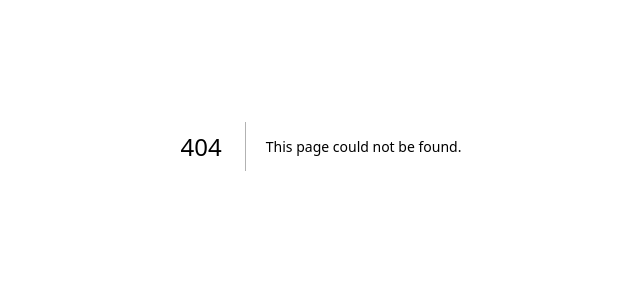
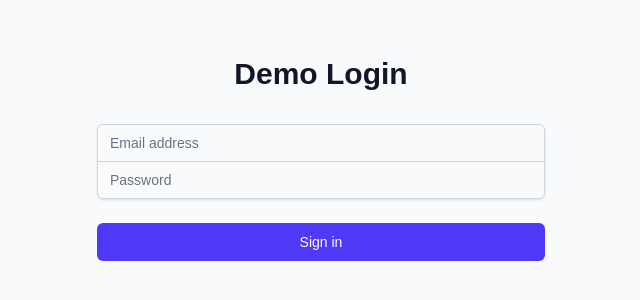
Before and after one commit to asharaam1/donation-user-web, a Next.js app: page /auth/Login in a window 1280 px wide. Before the commit this address had no page. Shown: the part 254-554 px from the top of the page, without its empty margins (319-959 px from the left). Built offline with nearby package versions, Linux system fonts and the light colour scheme.

Commit message:
First Commit

```diff
--- /dev/null
+++ b/app/auth/Login/page.tsx
@@ -0,0 +1,94 @@
+'use client';
+
+import { useState } from 'react';
+import { useRouter } from 'next/navigation';
+
+export default function LoginPage() {
+  const router = useRouter();
+  const [formData, setFormData] = useState({
+    email: '',
+    password: '',
+  });
+  const [error, setError] = useState('');
+
+  const handleSubmit = async (e: React.FormEvent) => {
+    e.preventDefault();
+    setError('');
+
+    try {
+      // TODO: Implement actual login logic here
+      console.log('Login attempt with:', formData);
+      // For now, just redirect to home page
+      router.push('/');
+    } catch (err) {
+      setError('Invalid email or password');
+    }
+  };
+
+  const handleChange = (e: React.ChangeEvent<HTMLInputElement>) => {
+    const { name, value } = e.target;
+    setFormData(prev => ({
+      ...prev,
+      [name]: value
+    }));
+  };
+
+  return (
+    <div className="min-h-screen flex items-center justify-center bg-gray-50 py-12 px-4 sm:px-6 lg:px-8">
+      <div className="max-w-md w-full space-y-8">
+        <div>
+          <h2 className="mt-6 text-center text-3xl font-extrabold text-gray-900">
+           Demo Login
+          </h2>
+        </div>
+        <form className="mt-8 space-y-6" onSubmit={handleSubmit}>
+          <div className="rounded-md shadow-sm -space-y-px">
+            <div>
+              <label htmlFor="email" className="sr-only">
+                Email address
+              </label>
+              <input
+                id="email"
+                name="email"
+                type="email"
+                required
+                className="appearance-none rounded-none relative block w-full px-3 py-2 border border-gray-300 placeholder-gray-500 text-gray-900 rounded-t-md focus:outline-none focus:ring-indigo-500 focus:border-indigo-500 focus:z-10 sm:text-sm"
+                placeholder="Email address"
+                value={formData.email}
+                onChange={handleChange}
+              />
+            </div>
+            <div>
+              <label htmlFor="password" className="sr-only">
+                Password
+              </label>
+              <input
+                id="password"
+                name="password"
+                type="password"
+                required
+                className="appearance-none rounded-none relative block w-full px-3 py-2 border border-gray-300 placeholder-gray-500 text-gray-900 rounded-b-md focus:outline-none focus:ring-indigo-500 focus:border-indigo-500 focus:z-10 sm:text-sm"
+                placeholder="Password"
+                value={formData.password}
+                onChange={handleChange}
+              />
+            </div>
+          </div>
+
+          {error && (
+            <div className="text-red-500 text-sm text-center">{error}</div>
+          )}
+
+          <div>
+            <button
+              type="submit"
+              className="group relative w-full flex justify-center py-2 px-4 border border-transparent text-sm font-medium rounded-md text-white bg-indigo-600 hover:bg-indigo-700 focus:outline-none focus:ring-2 focus:ring-offset-2 focus:ring-indigo-500"
+            >
+              Sign in
+            </button>
+          </div>
+        </form>
+      </div>
+    </div>
+  );
+}
--- a/app/page.tsx
+++ b/app/page.tsx
@@ -1,103 +1,8 @@
-import Image from "next/image";
+import React from 'react'
+import LoginPage from './auth/Login/page';
 
-export default function Home() {
-  return (
-    <div className="grid grid-rows-[20px_1fr_20px] items-center justify-items-center min-h-screen p-8 pb-20 gap-16 sm:p-20 font-[family-name:var(--font-geist-sans)]">
-      <main className="flex flex-col gap-[32px] row-start-2 items-center sm:items-start">
-        <Image
-          className="dark:invert"
-          src="/next.svg"
-          alt="Next.js logo"
-          width={180}
-          height={38}
-          priority
-        />
-        <ol className="list-inside list-decimal text-sm/6 text-center sm:text-left font-[family-name:var(--font-geist-mono)]">
-          <li className="mb-2 tracking-[-.01em]">
-            Get started by editing{" "}
-            <code className="bg-black/[.05] dark:bg-white/[.06] px-1 py-0.5 rounded font-[family-name:var(--font-geist-mono)] font-semibold">
-              app/page.tsx
-            </code>
-            .
-          </li>
-          <li className="tracking-[-.01em]">
-            Save and see your changes instantly.
-          </li>
-        </ol>
+const page = () => {
+  return <LoginPage />
+}
 
-        <div className="flex gap-4 items-center flex-col sm:flex-row">
-          <a
-            className="rounded-full border border-solid border-transparent transition-colors flex items-center justify-center bg-foreground text-background gap-2 hover:bg-[#383838] dark:hover:bg-[#ccc] font-medium text-sm sm:text-base h-10 sm:h-12 px-4 sm:px-5 sm:w-auto"
-            href="https://vercel.com/new?utm_source=create-next-app&utm_medium=appdir-template-tw&utm_campaign=create-next-app"
-            target="_blank"
-            rel="noopener noreferrer"
-          >
-            <Image
-              className="dark:invert"
-              src="/vercel.svg"
-              alt="Vercel logomark"
-              width={20}
-              height={20}
-            />
-            Deploy now
-          </a>
-          <a
-            className="rounded-full border border-solid border-black/[.08] dark:border-white/[.145] transition-colors flex items-center justify-center hover:bg-[#f2f2f2] dark:hover:bg-[#1a1a1a] hover:border-transparent font-medium text-sm sm:text-base h-10 sm:h-12 px-4 sm:px-5 w-full sm:w-auto md:w-[158px]"
-            href="https://nextjs.org/docs?utm_source=create-next-app&utm_medium=appdir-template-tw&utm_campaign=create-next-app"
-            target="_blank"
-            rel="noopener noreferrer"
-          >
-            Read our docs
-          </a>
-        </div>
-      </main>
-      <footer className="row-start-3 flex gap-[24px] flex-wrap items-center justify-center">
-        <a
-          className="flex items-center gap-2 hover:underline hover:underline-offset-4"
-          href="https://nextjs.org/learn?utm_source=create-next-app&utm_medium=appdir-template-tw&utm_campaign=create-next-app"
-          target="_blank"
-          rel="noopener noreferrer"
-        >
-          <Image
-            aria-hidden
-            src="/file.svg"
-            alt="File icon"
-            width={16}
-            height={16}
-          />
-          Learn
-        </a>
-        <a
-          className="flex items-center gap-2 hover:underline hover:underline-offset-4"
-          href="https://vercel.com/templates?framework=next.js&utm_source=create-next-app&utm_medium=appdir-template-tw&utm_campaign=create-next-app"
-          target="_blank"
-          rel="noopener noreferrer"
-        >
-          <Image
-            aria-hidden
-            src="/window.svg"
-            alt="Window icon"
-            width={16}
-            height={16}
-          />
-          Examples
-        </a>
-        <a
-          className="flex items-center gap-2 hover:underline hover:underline-offset-4"
-          href="https://nextjs.org?utm_source=create-next-app&utm_medium=appdir-template-tw&utm_campaign=create-next-app"
-          target="_blank"
-          rel="noopener noreferrer"
-        >
-          <Image
-            aria-hidden
-            src="/globe.svg"
-            alt="Globe icon"
-            width={16}
-            height={16}
-          />
-          Go to nextjs.org →
-        </a>
-      </footer>
-    </div>
-  );
-}
+export default page;
--- /dev/null
+++ b/app/utils/firebaseConfig.js
@@ -0,0 +1,18 @@
+import { initializeApp } from "firebase/app";
+import { getAuth } from "firebase/auth";
+import { getFirestore } from "firebase/firestore";
+
+const firebaseConfig = {
+  apiKey: "AIzaSyAfASez0BnqEkEMxTLqJuE_bsmagV_IH_Y",
+  authDomain: "helpdesk-smit.firebaseapp.com",
+  projectId: "helpdesk-smit",
+  storageBucket: "helpdesk-smit.firebasestorage.app",
+  messagingSenderId: "516701942489",
+  appId: "1:516701942489:web:b0f487463f5aac641b84c8",
+  measurementId: "G-77BTEXTW14"
+};
+
+const app = initializeApp(firebaseConfig);
+
+export const auth = getAuth(app);
+export const db = getFirestore(app);
```
Also changed, not shown: package.json (+7 -6 lines), app/auth/SignUp/page.tsx (added), 1 other file (tests, documents, lock files or other folders).
